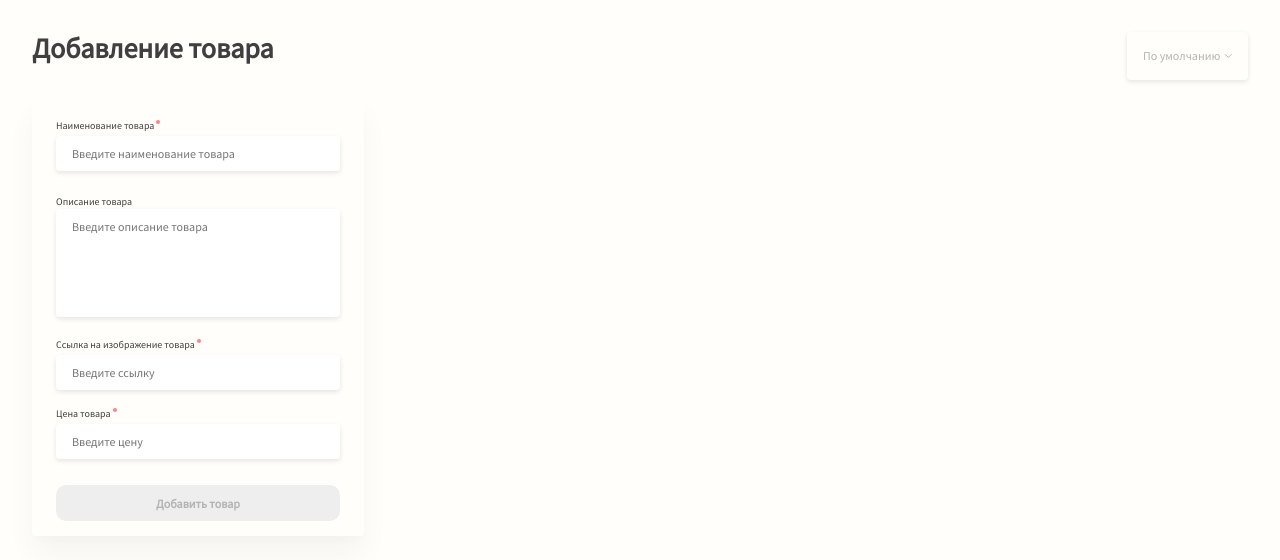
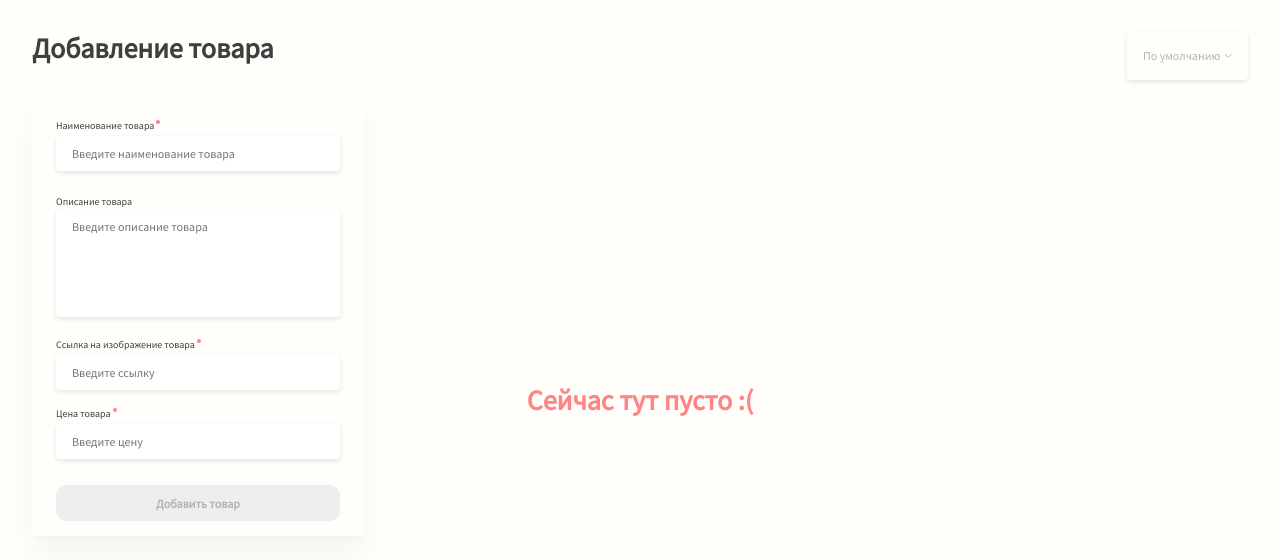
Before and after one commit to roman-j123/idaproject, a Vue app: page / in a window 1280 px wide. Shown: the top 560 px of the page. Built offline with nearby package versions, Linux system fonts and the light colour scheme.

Commit message:
Fix: addCard button, Add: outline for inputs

```diff
--- a/src/App.vue
+++ b/src/App.vue
@@ -128,7 +128,6 @@ header {
 }
 .app__title {
   margin: 0 0 16px 0;
-  font-family: "SourceSansPro", Helvetica, Arial;
   font-weight: 600;
   font-size: 28px;
   line-height: 32px;
--- a/src/components/AddCard.vue
+++ b/src/components/AddCard.vue
@@ -15,6 +15,7 @@
         </div>
         <input
           class="addcard__input"
+          :class="isValidName ? 'addcard__input_error' : null"
           type="text"
           minlength="5"
           maxlength="25"
@@ -47,6 +48,7 @@
         </div>
         <input
           class="addcard__input"
+          :class="isValidLink ? 'addcard__input_error' : null"
           type="url"
           id="card-href"
           v-model="newCard.link"
@@ -62,6 +64,7 @@
         </div>
         <input
           class="addcard__input"
+          :class="isValidPrice ? 'addcard__input_error' : null"
           type="number"
           id="card-price"
           v-model="newCard.price"
@@ -102,6 +105,11 @@ export default {
     this.newCard = JSON.parse(JSON.stringify(this.defaulCard));
   },
   methods: {
+    money(value) {
+      const formatValue = new Intl.NumberFormat("ru-RU").format(value);
+      if (!value) return "";
+      return `${formatValue}`;
+    },
     checkInput(fieldName) {
       switch (fieldName) {
         case "title":
@@ -123,7 +131,6 @@ export default {
     },
     checkForm(event) {
       event.preventDefault();
-      console.log(this.newCard);
       this.addCard(this.newCard);
 
       this.newCard = JSON.parse(JSON.stringify(this.defaulCard));
@@ -131,7 +138,7 @@ export default {
   },
   computed: {
     isValid() {
-      return this.isValidName && this.isValidLink && this.isValidPrice;
+      return this.newCard.title && this.newCard.link && this.newCard.price;
     },
   },
 };
@@ -187,6 +194,9 @@ export default {
   box-shadow: 0px 2px 5px rgba(0, 0, 0, 0.1);
   border-radius: 4px;
   box-sizing: border-box;
+}
+.addcard__input_error {
+  outline: 1px solid rgba(255, 132, 132, 1);
 }
 .addcard__input:last-child {
   margin: 0 0 0 0;
--- a/src/components/Card.vue
+++ b/src/components/Card.vue
@@ -20,8 +20,9 @@ export default {
   props: ["card", "index"],
   methods: {
     money(value) {
+      const formatValue = new Intl.NumberFormat("ru-RU").format(value);
       if (!value) return "";
-      return `${value} руб.`;
+      return `${formatValue} руб.`;
     },
   },
 };
--- a/src/components/CardList.vue
+++ b/src/components/CardList.vue
@@ -1,5 +1,5 @@
 <template>
-  <ul class="cardlist">
+  <ul class="cardlist" v-if="cards.length !== 0">
     <Card
       v-bind:card="card"
       v-for="card of cards"
@@ -7,6 +7,9 @@
       @click="removeCard(card.id)"
     />
   </ul>
+  <div class="cardlist-empty" v-else>
+    <h2 class="cardlist-empty__header">Сейчас тут пусто :(</h2>
+  </div>
 </template>
 
 <script>
@@ -34,4 +37,17 @@ export default {
   grid-template-columns: repeat(auto-fit, minmax(332px, 1fr));
   grid-gap: 16px;
 }
+.cardlist-empty {
+  position: absolute;
+  top: 50%;
+  left: 50%;
+  margin-right: -50%;
+  transform: translate(-50%, -50%);
+}
+.cardlist-empty__header {
+  margin: 0;
+  font-size: 28px;
+  line-height: 32px;
+  color: rgba(255, 132, 132, 1);
+}
 </style>
```
